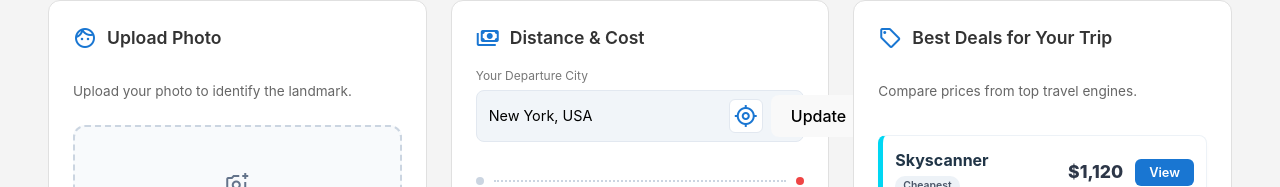
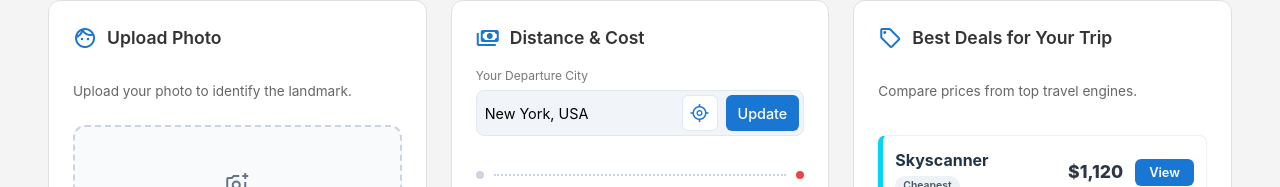
Before and after one commit to divyasajjan1/TripPlanner, a React (Vite) app: page / in a window 1280 px wide. Shown: the part 513-700 px from the top of the page. Built offline with nearby package versions, Linux system fonts and the light colour scheme; no server answers.

Commit message:
improved aesthetics for update button on distance card

```diff
--- a/src/components/DistanceCostCard.css
+++ b/src/components/DistanceCostCard.css
@@ -66,13 +66,15 @@
   border-radius: 8px;
   border: 1px solid #e2e8f0;
   align-items: center;
+  width: 100%;
 }
 
 .input-with-action input {
   flex: 1;
+  min-width: 0;
   background: transparent;
   border: none;
-  padding: 8px;
+  padding: 8px 4px;
   font-size: 0.9rem;
   outline: none;
 }
@@ -86,7 +88,14 @@
   justify-content: center;
   cursor: pointer;
   color: #1976d2;
-  padding: 4px;
+  padding: 0;
+  width: 36px;
+  height: 36px;
+  flex-shrink: 0;
+}
+
+.icon-btn .material-symbols-outlined {
+  font-size: 20px;
 }
 
 .route-visual {
@@ -155,3 +164,21 @@
   visibility: visible;
   opacity: 1;
 }
+
+.calculate-btn {
+  background: #1976d2;
+  color: white;
+  border: none;
+  border-radius: 6px;
+  padding: 8px 12px;
+  font-size: 0.9rem;
+  font-weight: 500;
+  cursor: pointer;
+  white-space: nowrap;
+  flex-shrink: 0;
+  min-width: 70px;
+  height: 36px;
+  display: flex;
+  align-items: center;
+  justify-content: center;
+}
```
